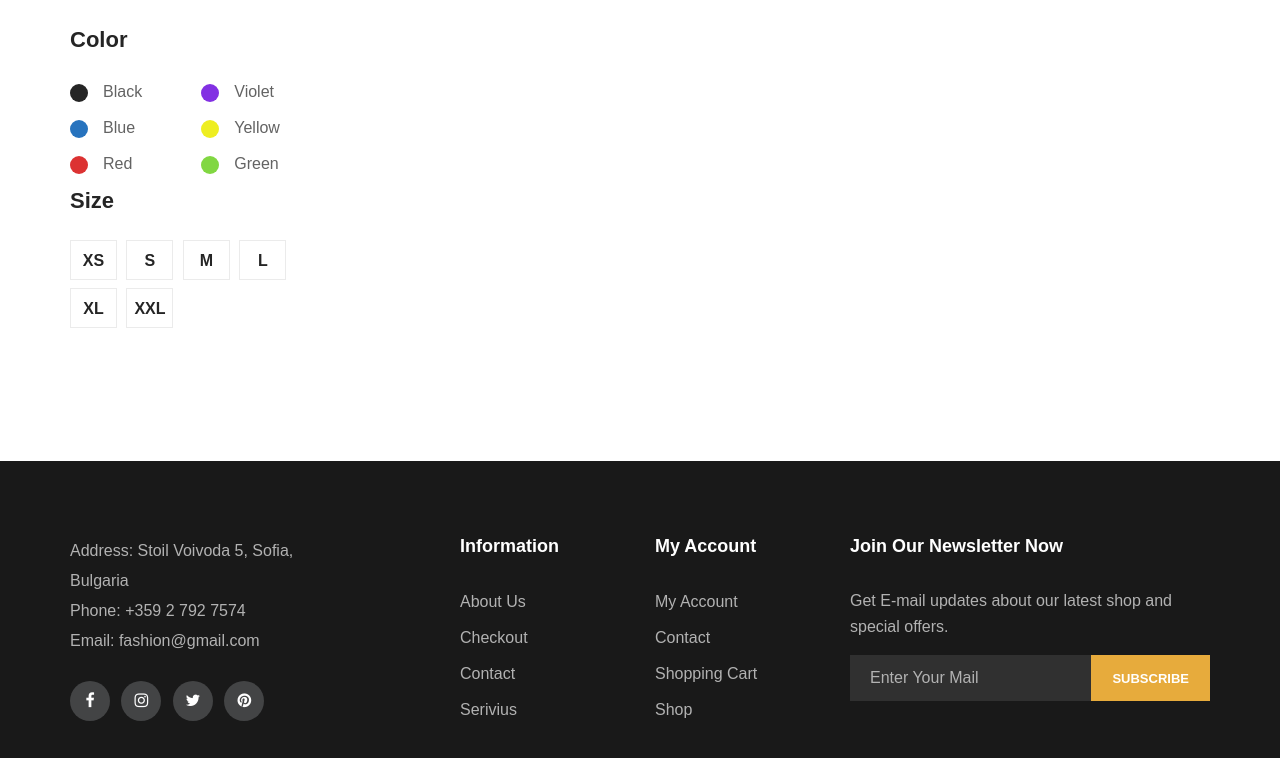
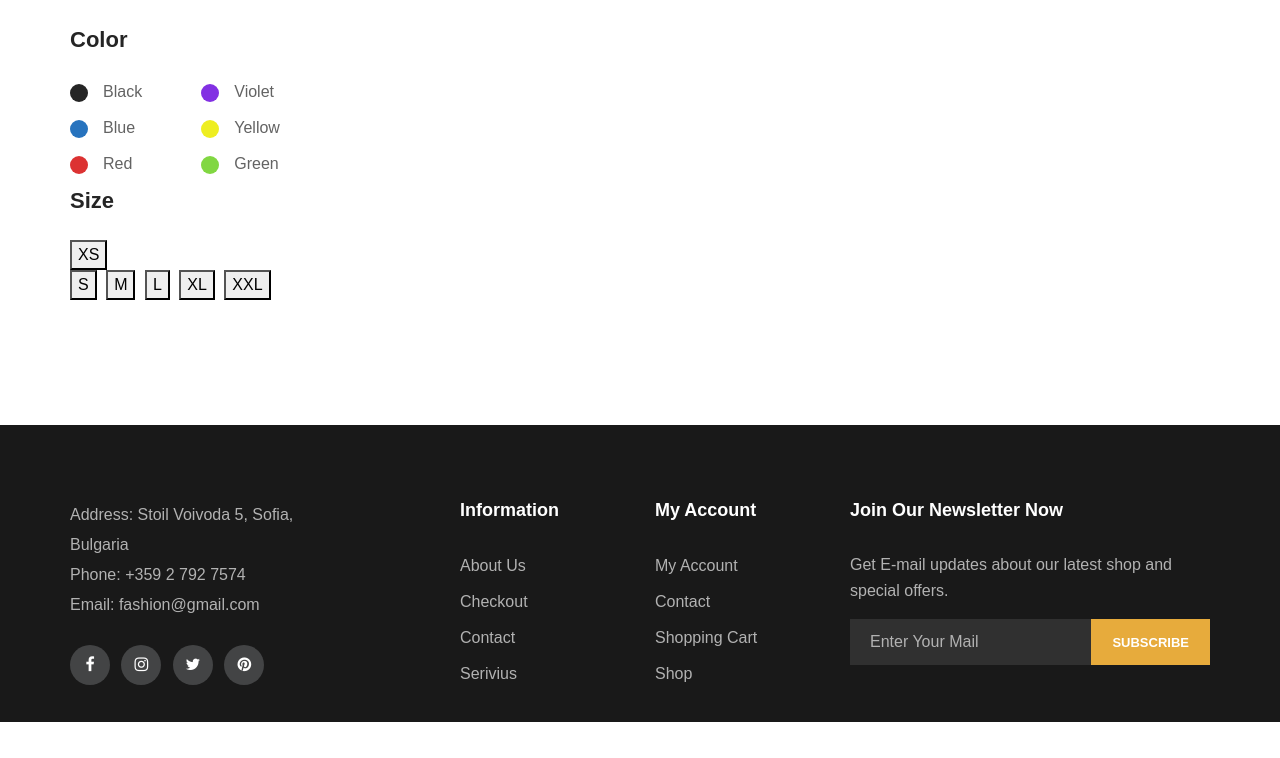
Before and after one commit to DanielDimitrov46/ClothesShop, a PHP site: page /Niki-nenchev-diploma/shop.php in a window 1280 px wide. Shown: the part 744-1502 px from the top of the page. After the commit the page ends 1466 px from the top, so only its background shows below. Run offline with PHP 8.4, Linux system fonts and the light colour scheme; data that the repository does not hold is empty; some web fonts are replaced.

Commit message:
yeah i forgor

```diff
--- a/filters.php
+++ b/filters.php
@@ -57,32 +57,24 @@
     <div class="filter-widget">
         <h4 class="fw-title">Size</h4>
         <div class="fw-size-choose">
-            <form name="sizes">
-            <div class="sc-item">
-                <input type="radio" id="xs-size">
-                <label for="xs-size">xs</label>
+            <div class="select-button">
+                <button>XS</button>
+            </div>
+            <div class="sc-item" >
+                <button>S</button>
             </div>
             <div class="sc-item">
-                <input type="radio" id="s-size">
-                <label for="s-size">s</label>
+                <button>M</button>
             </div>
             <div class="sc-item">
-                <input type="radio" id="m-size">
-                <label for="m-size">m</label>
+                <button>L</button>
             </div>
             <div class="sc-item">
-                <input type="radio" id="l-size">
-                <label for="l-size">l</label>
+                <button>XL</button>
             </div>
             <div class="sc-item">
-                <input type="radio" id="xs-size">
-                <label for="xs-size">xl</label>
+                <button onclick="">XXL</button>
             </div>
-            <div class="sc-item">
-                <input type="radio" id="xs-size">
-                <label for="xs-size">xxl</label>
-            </div>
-            </form>
         </div>
     </div>
 </div>
```
Also changed, not shown: niki.txt (added, +9 -0 lines), shop.php (+9 -24 lines).
